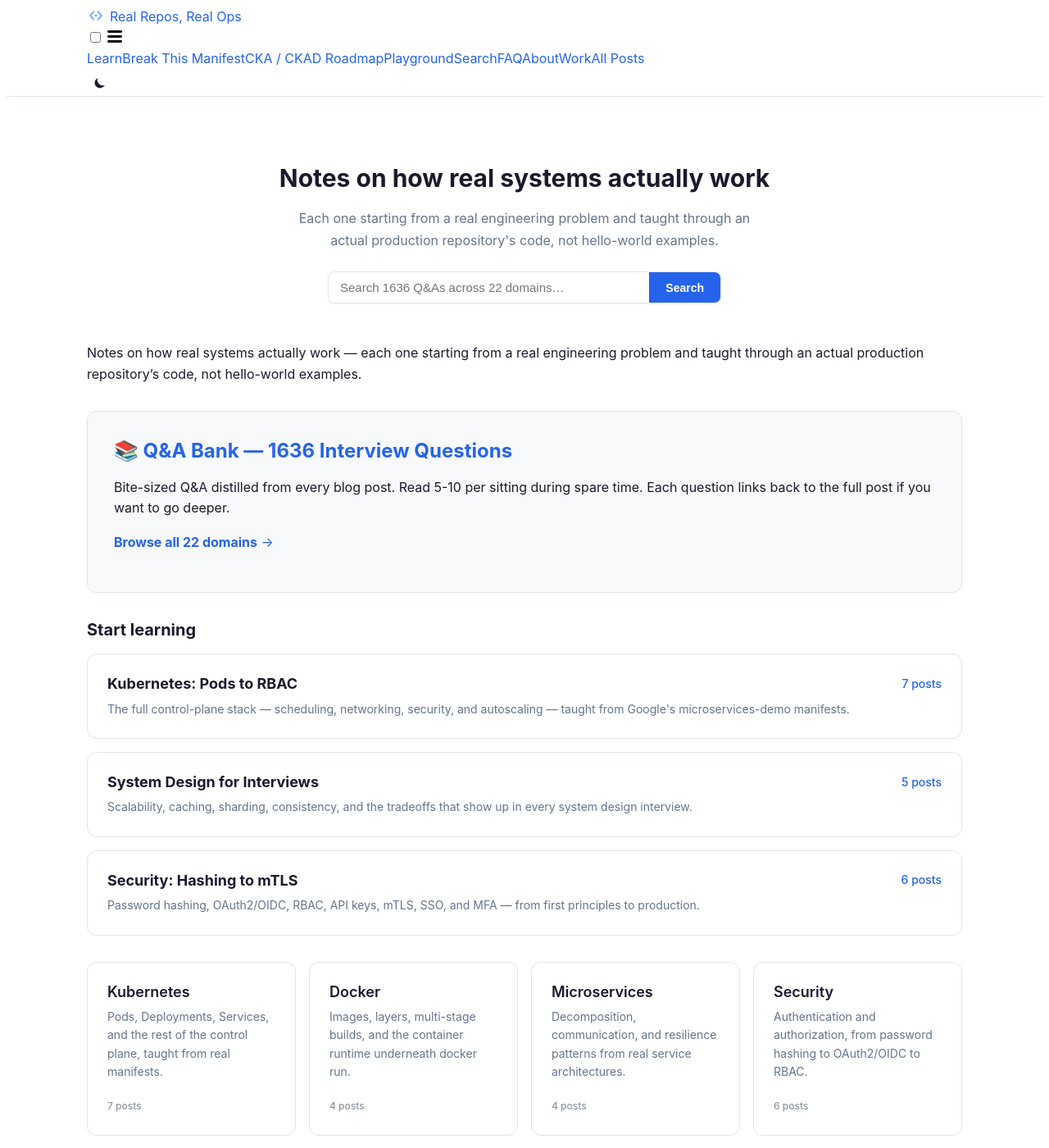
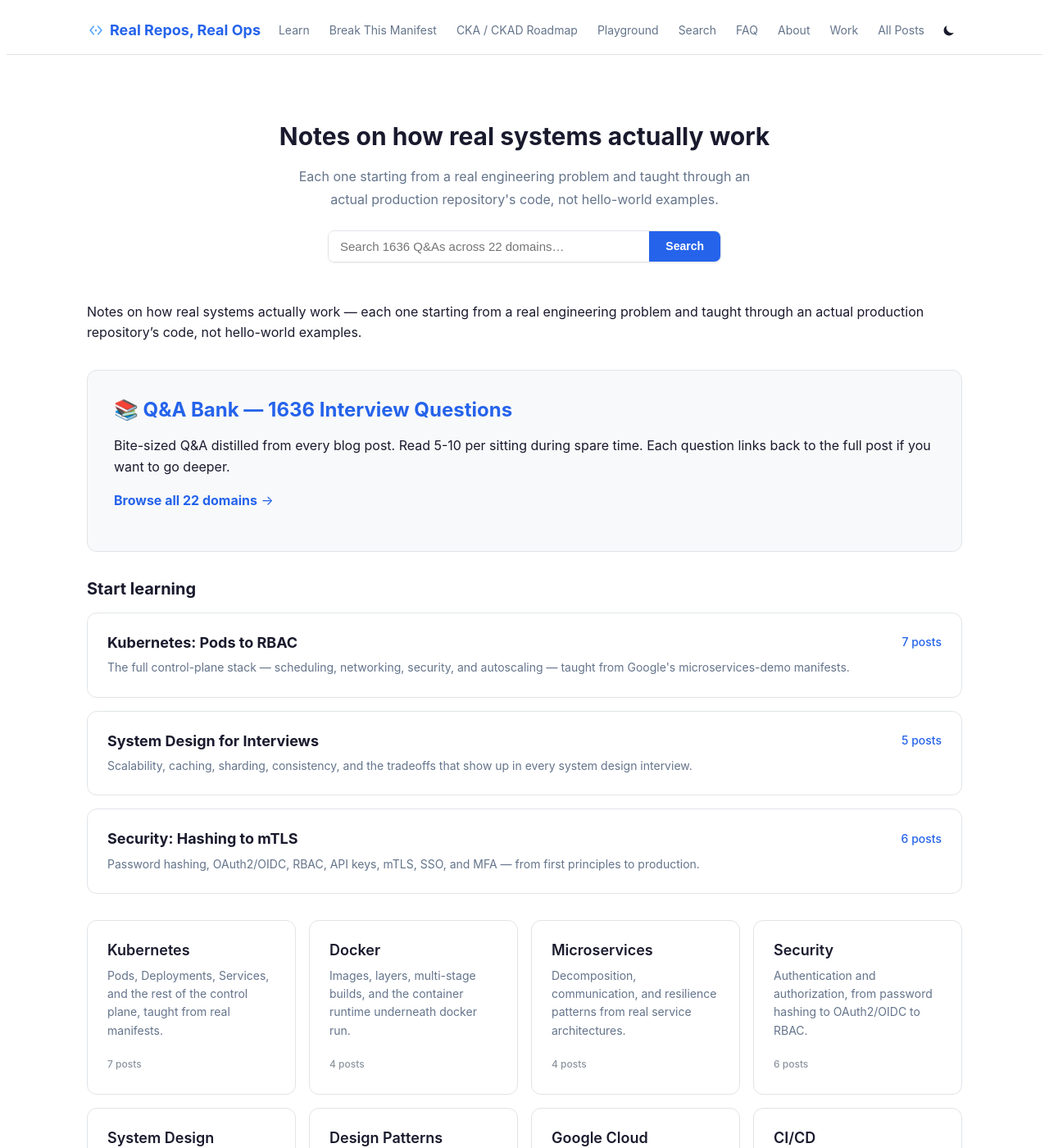
Before and after one commit to mayurjp/dev-blog, a Jekyll site: the page built from index.md, in a window 1280 px wide and 1400 px high. Shown: the whole window at 82% size. Built offline with Jekyll 4.4.1, drawn with Linux system fonts in a browser that asks for light colours.

Commit message:
fix: add missing header/nav styles after minima removal
The site-title, site-nav, trigger, page-link, and menu-icon classes
lost their styles when minima was dropped. Add complete header layout
CSS with flex alignment, mobile hamburger menu, and hover states.

```diff
--- a/_sass/_layout.scss
+++ b/_sass/_layout.scss
@@ -20,6 +20,28 @@
   z-index: var(--z-header);
   background: var(--color-bg);
   border-bottom: 1px solid var(--color-border);
+
+  .wrapper {
+    display: flex;
+    align-items: center;
+    justify-content: space-between;
+    padding-top: 12px;
+    padding-bottom: 12px;
+  }
+}
+
+.site-title {
+  display: flex;
+  align-items: center;
+  font-size: var(--text-lg);
+  font-weight: 700;
+  color: var(--color-brand);
+  text-decoration: none;
+  white-space: nowrap;
+
+  &:hover {
+    color: var(--color-brand-hover);
+  }
 }
 
 .site-logo {
@@ -27,6 +49,72 @@
   width: 22px;
   vertical-align: -4px;
   margin-right: 6px;
+}
+
+.site-nav {
+  display: flex;
+  align-items: center;
+}
+
+.nav-trigger {
+  display: none;
+}
+
+.menu-icon {
+  display: none;
+  cursor: pointer;
+  color: var(--color-text);
+}
+
+.trigger {
+  display: flex;
+  align-items: center;
+  gap: 4px;
+}
+
+.page-link {
+  padding: 6px 10px;
+  font-size: var(--text-sm);
+  color: var(--color-text-secondary);
+  text-decoration: none;
+  white-space: nowrap;
+  border-radius: var(--radius-sm);
+  transition: color 0.15s ease, background 0.15s ease;
+
+  &:hover {
+    color: var(--color-brand);
+    background: var(--color-surface);
+  }
+
+  &[aria-current="page"] {
+    color: var(--color-brand);
+    font-weight: 500;
+  }
+}
+
+@media (max-width: 640px) {
+  .menu-icon {
+    display: flex;
+  }
+
+  .nav-trigger:checked ~ .trigger {
+    display: flex;
+    flex-direction: column;
+    position: absolute;
+    top: 100%;
+    left: 0;
+    right: 0;
+    background: var(--color-bg);
+    border-bottom: 1px solid var(--color-border);
+    padding: var(--space-md);
+    z-index: var(--z-overlay);
+    box-shadow: var(--shadow-lg);
+  }
+
+  .page-link {
+    width: 100%;
+    padding: 10px var(--space-md);
+  }
 }
 
 // --- Reading progress bar ---
```
